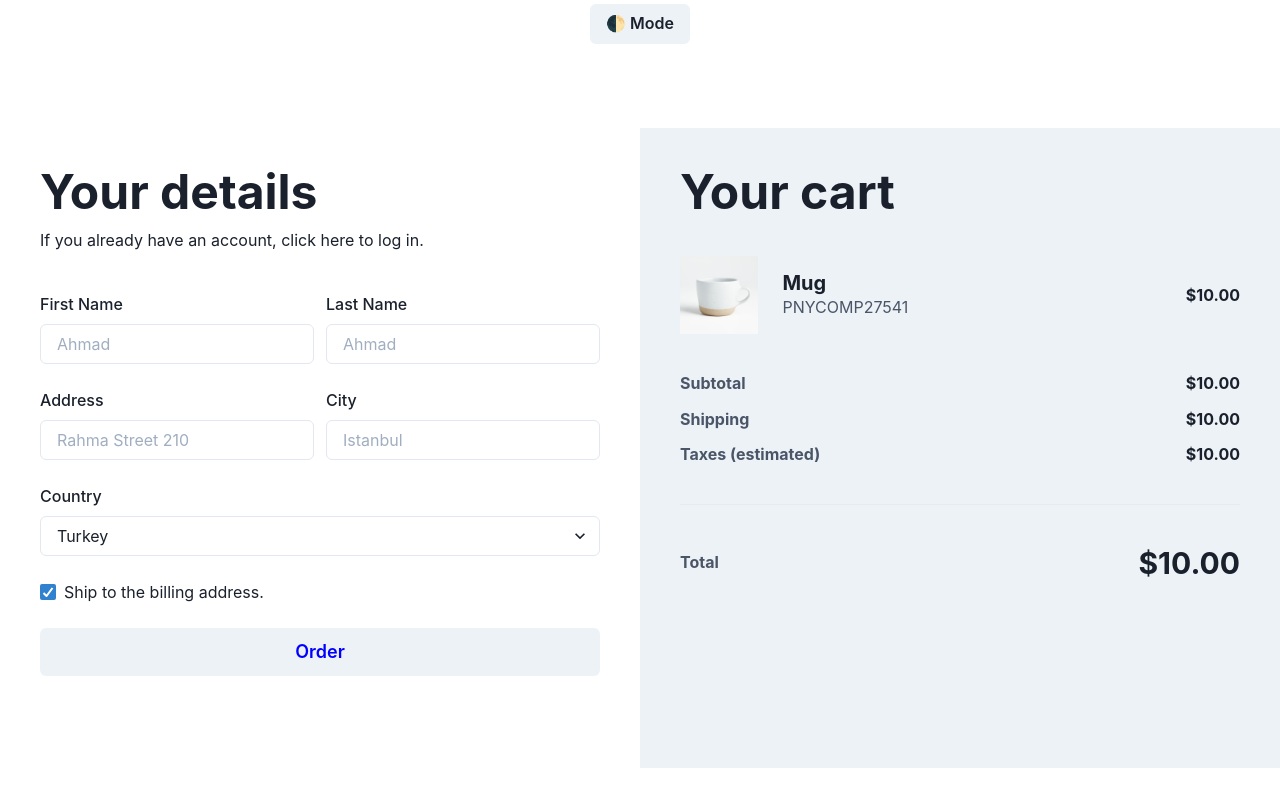
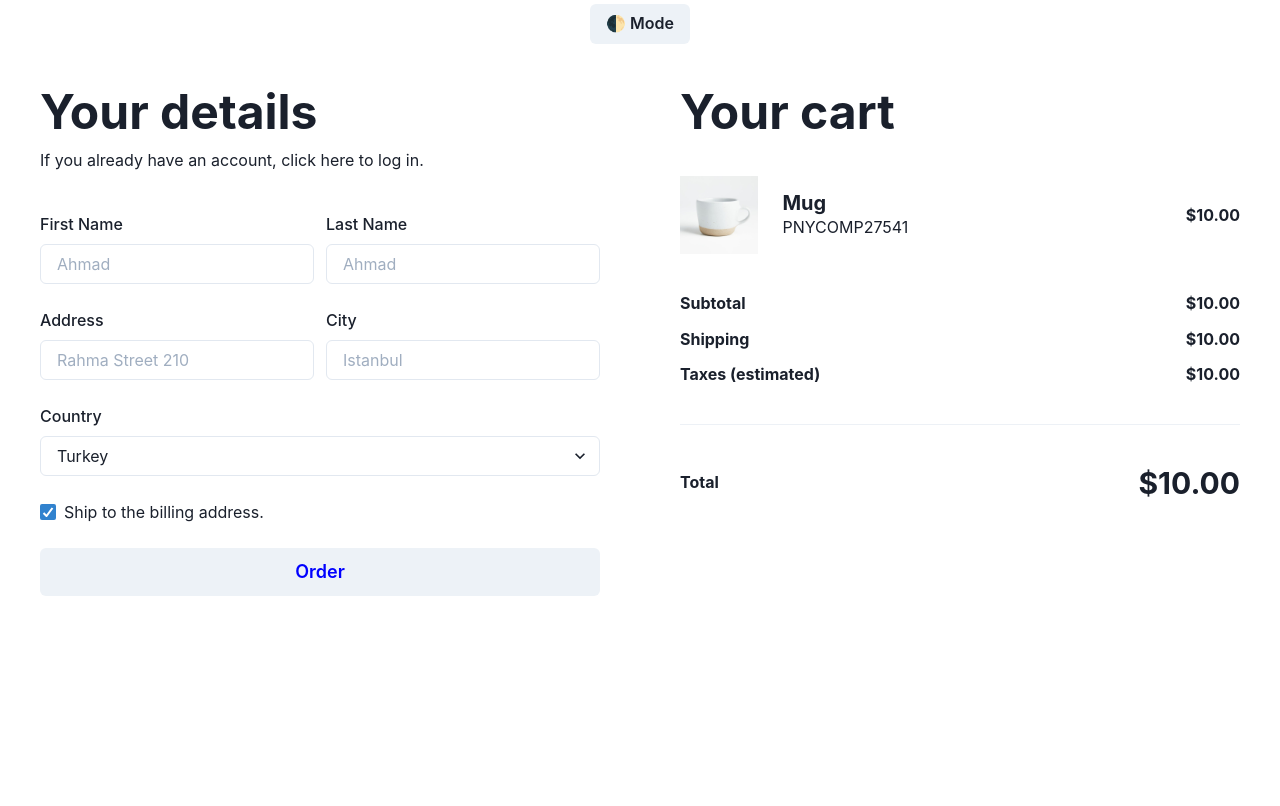
Before and after one commit to hamzakat/chakra-ui-checkout-page, a Next.js app: page / in a window 1280 px wide. Shown: the top 806 px of the page. Built offline with nearby package versions, Linux system fonts and the light colour scheme.

Commit message:
Fix: separate the dark mode button

```diff
--- a/pages/index.tsx
+++ b/pages/index.tsx
@@ -3,12 +3,25 @@ import Cart from "../sections/cart";
 import Details from "../sections/details";
 import Head from "next/head";
 
+let cartBg: any;
+let cartSecondTextColor: any;
+
+export const DarkModeSw = () => {
+
+  const {toggleColorMode} = useColorMode();
+  cartBg = useColorModeValue('gray.100', 'whiteAlpha.50');
+  cartSecondTextColor = useColorModeValue('gray.600', 'gray.400');
+
+  return (
+    <Stack alignItems="center" justifyContent="space-around" py={1}>
+        <Button onClick={toggleColorMode}>🌓 Mode</Button>
+    </Stack>
+  )
+};
+
 
 
 const indexPage = () => {
-  const {toggleColorMode} = useColorMode();
-  const cartBg = useColorModeValue('gray.100', 'whiteAlpha.50');
-  const cartSecondTextColor = useColorModeValue('gray.600', 'gray.400');
 
   return (
     <>
@@ -17,10 +30,8 @@ const indexPage = () => {
       <meta name="viewport" content="initial-scale=1.0, width=device-width" />
     </Head>
     <Container maxW="container.xl" p={0}>
-      <Stack alignItems="center" justifyContent="space-around" py={1}>
-        <Button onClick={toggleColorMode}>🌓 Mode</Button>
-      </Stack>
-      <Flex h={{base: 'auto', md: '100vh'}} py={[0, 10, 20]} direction={{base: 'column-reverse', md: 'row'}}>
+      <DarkModeSw/>
+      <Flex h={{base: 'auto', md: '100vh'}} py={[0, 0, 0]} direction={{base: 'column-reverse', md: 'row'}}>
         <Details />
         <Cart cartBg={cartBg} cartSecondTextColor={cartSecondTextColor}/>
       </Flex>
```
